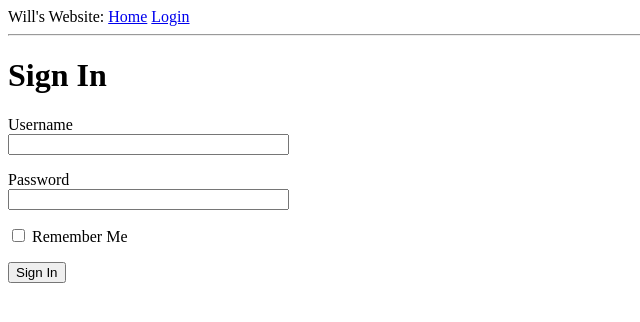
After one commit to willBear/Wills_Flask_Website, a Flask app: page /login in a window 1280 px wide. The commit adds this page. Shown: the top 322 px of the page, without its empty margins (0-640 px from the left). Run offline with Flask 2, Linux system fonts and the light colour scheme; some libraries are stand-ins or nearby versions.

Commit message:
Added login forms and validators to the webpage

```diff
--- /dev/null
+++ b/app/forms.py
@@ -0,0 +1,15 @@
+from flask_wtf import FlaskForm
+from wtforms import StringField, PasswordField, BooleanField, SubmitField
+from wtforms.validators import DataRequired
+
+# Most flask extensions use a flask_<name> naming convention for their top
+# level import symbol. In this case, Flask-WTF has all its symbols under
+# flask_wtf. This is where the FlaskForms base class is imported at the
+# top of app/forms.py
+
+
+class LoginForm(FlaskForm):
+    username = StringField('Username', validators=[DataRequired()])
+    password = PasswordField('Password', validators=[DataRequired()])
+    remember_me = BooleanField('Remember Me')
+    submit = SubmitField('Sign In')
--- a/app/routes.py
+++ b/app/routes.py
@@ -12,11 +12,12 @@
 # rendering. This render_template function takes a template filename and a
 # variable list of template arguments and returns the same template, with actual
 # values
-# The render_template() function invokes the Jinja 2 template engine that comes
+# The render_template() function invokes the Ninja 2 template engine that comes
 # bundled with the Flask Framework
 
-from flask import render_template
+from flask import render_template, flash, redirect, url_for
 from app import app
+from app.forms import LoginForm
 
 
 # The two lines below are decorators. A decorators modifies the function as
@@ -34,8 +35,8 @@ def index():
     user = {'username': 'Will'}
     posts = [
         {
-            'author': {'username':'John'},
-            'body' : 'The Avengers movie was so cool!'
+            'author': {'username': 'John'},
+            'body': 'The Avengers movie was so cool!'
         },
         {
             'author': {'username': 'Susan'},
@@ -43,3 +44,26 @@ def index():
         },
     ]
     return render_template('index.html', title='Will', user=user, posts=posts)
+
+# The methods argument in the route decorator tells Flask that this view function
+# accepts GET and POST requests, overriding the default which is GET. The HTTP protocol
+# states that GET requests are those that return information to the client. All the
+# POST requests are typically used when the browser submits form data to the server.
+# By providing the methods argument, Flask is accepting POST and GET.
+@app.route('/login', methods=['GET', 'POST'])
+def login():
+    form = LoginForm()
+    # This method does all the form processing work. When the browser sends the GET
+    # request to receive the web page with the form, this method is going to return False.
+    # When POST is sent as user is pressing submit button, this methods grabs all the data
+    # runs validators and return True, meaning data is valid and can be processed.
+    if form.validate_on_submit():
+        # Flash function is useful to show a message to user.
+        # When you call a Flash() function, Flask stores the message, but not appear in web
+        # pages. Need to add the messages in the base layout
+        flash('Login requested for user {}, remember_me={},password={}'.format(
+            form.username.data, form.remember_me.data,form.password.data))
+        # This function tells the browser browser to automatically navigate to a different
+        # page, given as an argument.
+        return redirect(url_for('index'))
+    return render_template('login.html', title='Sign In', form=form)
--- a/app/templates/base.html
+++ b/app/templates/base.html
@@ -7,8 +7,21 @@
       {% endif %}
     </head>
     <body>
-        <div>Will's Website: <a href="/index">Home</a></div>
+        <div>
+             Will's Website:
+             <a href="{{url_for('index')}}">Home</a>
+             <a href="{{url_for('login')}}">Login</a>
+        </div>
         <hr>
+        {% with messages = get_flashed_messages() %}
+        {% if messages %}
+        <ul>
+            {% for message in messages %}
+            <li>{{message}}</li>
+            {% endfor %}
+        </ul>
+        {% endif %}
+        {% endwith %}
         {% block content %}{% endblock %}
     </body>
 </html>
--- /dev/null
+++ b/app/templates/login.html
@@ -0,0 +1,24 @@
+{% extends "base.html" %}
+
+{% block content %}
+    <h1>Sign In</h1>
+    <form action="" method="post" novalidate>
+        {{ form.hidden_tag() }}
+        <p>
+            {{ form.username.label }}<br>
+            {{ form.username(size=32) }}<br>
+            {% for error in form.username.errors %}
+            <span style="color: red;">[{{error}}]</span>
+            {% endfor %}
+        </p>
+        <p>
+            {{ form.password.label }}<br>
+            {{ form.password(size=32) }}<br>
+            {% for error in form.password.errors %}
+            <span style="color: red;">[{{error}}]</span>
+            {% endfor %}
+        </p>
+        <p>{{ form.remember_me() }} {{ form.remember_me.label }}</p>
+        <p>{{ form.submit() }}</p>
+    </form>
+{% endblock %}
```
Also changed, not shown: app/__init__.py (+7 -0 lines), config.py (added, +22 -0 lines).
